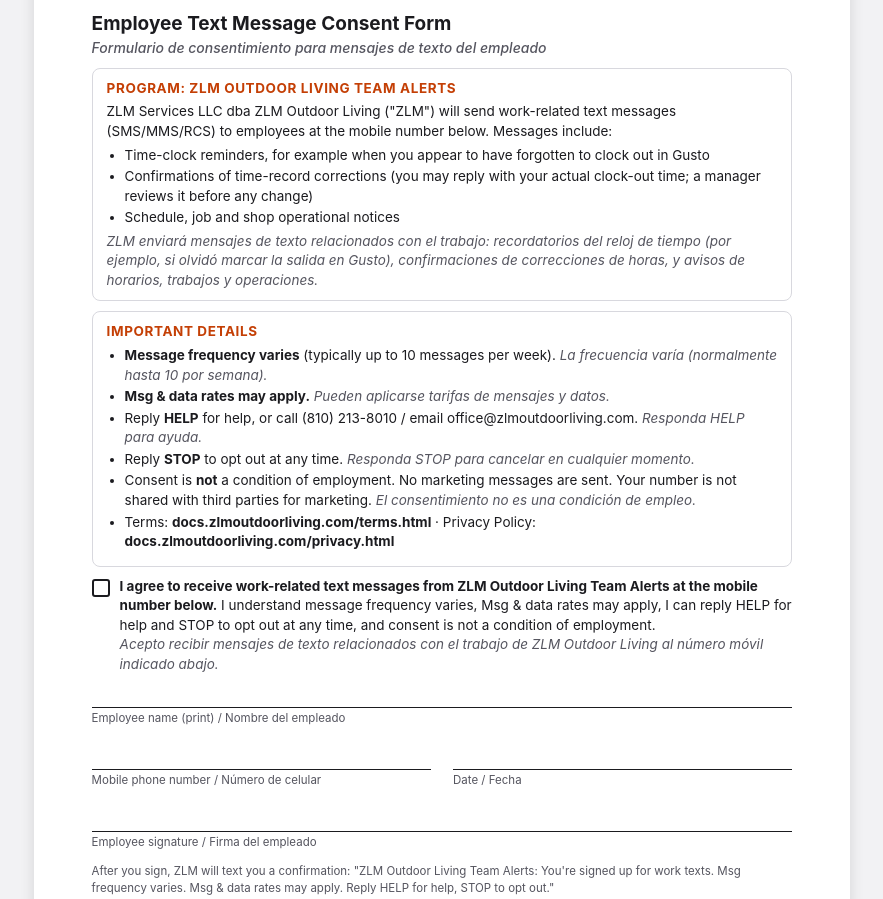
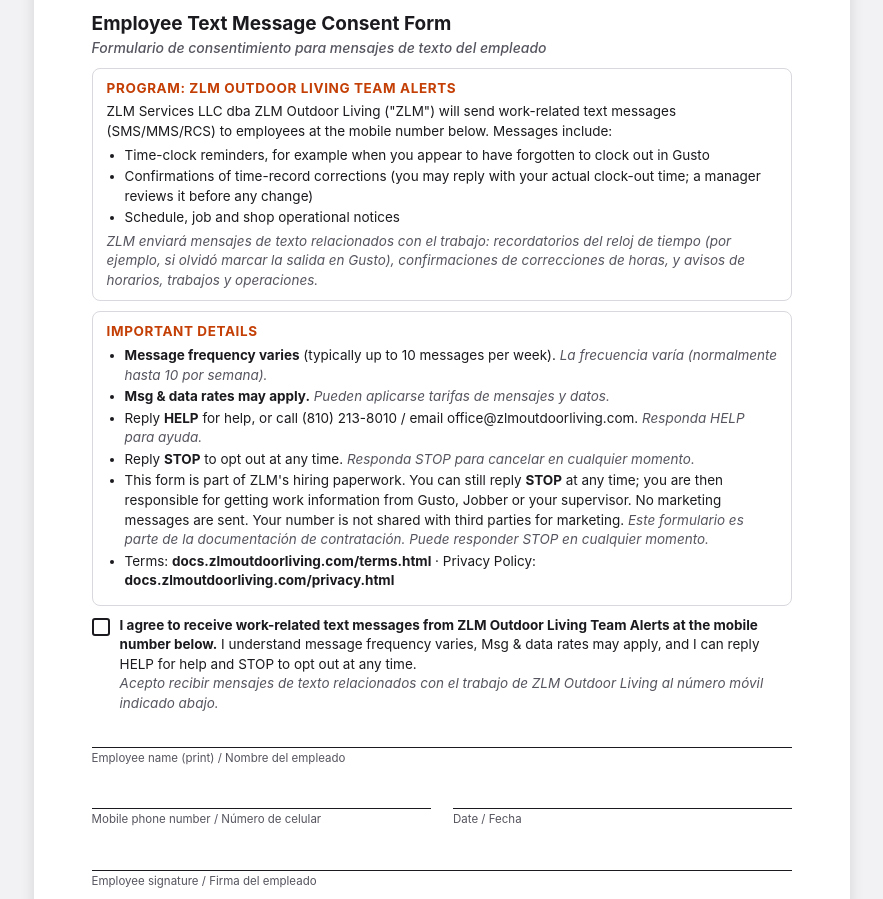
Before and after one commit to zlmoutdoorliving/docs, a plain HTML site: page sms-consent-form.html in a window 1280 px wide. Shown: the part 153-1052 px from the top of the page, without its empty margins (198-1081 px from the left). Drawn offline with Linux system fonts and the light colour scheme.

Commit message:
Text consent form is part of hiring paperwork
Co-Authored-By: Claude Opus 5.5 <noreply@anthropic.com>
Claude-Session: https://claude.ai/code/session_01DZ8jExwUM3dTzUDGQPp1uz

```diff
--- a/sms-consent-form.html
+++ b/sms-consent-form.html
@@ -61,12 +61,12 @@
       <li><strong>Msg &amp; data rates may apply.</strong> <span class="es">Pueden aplicarse tarifas de mensajes y datos.</span></li>
       <li>Reply <strong>HELP</strong> for help, or call (810) 213-8010 / email office@zlmoutdoorliving.com. <span class="es">Responda HELP para ayuda.</span></li>
       <li>Reply <strong>STOP</strong> to opt out at any time. <span class="es">Responda STOP para cancelar en cualquier momento.</span></li>
-      <li>Consent is <strong>not</strong> a condition of employment. No marketing messages are sent. Your number is not shared with third parties for marketing. <span class="es">El consentimiento no es una condición de empleo.</span></li>
+      <li>This form is part of ZLM's hiring paperwork. You can still reply <strong>STOP</strong> at any time; you are then responsible for getting work information from Gusto, Jobber or your supervisor. No marketing messages are sent. Your number is not shared with third parties for marketing. <span class="es">Este formulario es parte de la documentación de contratación. Puede responder STOP en cualquier momento.</span></li>
       <li>Terms: <strong>docs.zlmoutdoorliving.com/terms.html</strong> · Privacy Policy: <strong>docs.zlmoutdoorliving.com/privacy.html</strong></li>
     </ul>
   </div>
 
-  <div class="check"><div class="sq"></div><div><strong>I agree to receive work-related text messages from ZLM Outdoor Living Team Alerts at the mobile number below.</strong> I understand message frequency varies, Msg &amp; data rates may apply, I can reply HELP for help and STOP to opt out at any time, and consent is not a condition of employment.<br><span class="es">Acepto recibir mensajes de texto relacionados con el trabajo de ZLM Outdoor Living al número móvil indicado abajo.</span></div></div>
+  <div class="check"><div class="sq"></div><div><strong>I agree to receive work-related text messages from ZLM Outdoor Living Team Alerts at the mobile number below.</strong> I understand message frequency varies, Msg &amp; data rates may apply, and I can reply HELP for help and STOP to opt out at any time.<br><span class="es">Acepto recibir mensajes de texto relacionados con el trabajo de ZLM Outdoor Living al número móvil indicado abajo.</span></div></div>
 
   <div class="fields">
     <div class="field full"><div class="line"></div><label>Employee name (print) / Nombre del empleado</label></div>
```
Also changed, not shown: terms.html (+1 -1 lines), sms-consent-form.png, 1 other file.
